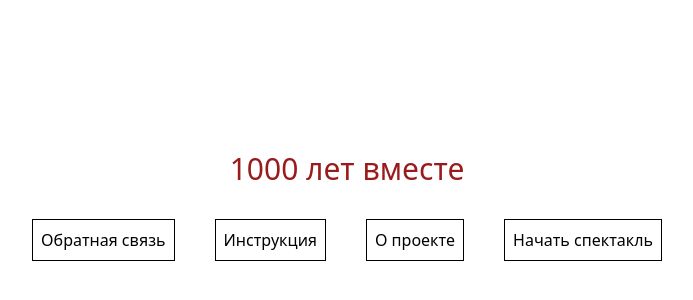
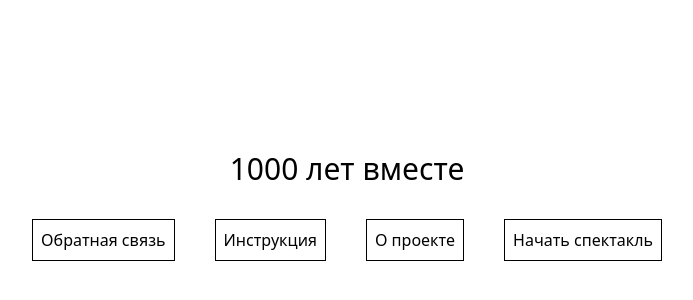
Before and after one commit to DenisFeofanov/1000-years-together, a Next.js app: page / in a window 1280 px wide. Shown: the part 194-494 px from the top of the page, without its empty margins (293-986 px from the left). Built offline with nearby package versions, Linux system fonts and the light colour scheme.

Commit message:
Revert "[test] test preview branch"
This reverts commit a43b061392f435bd5c87b32544c3df83ef267147.

```diff
--- a/src/components/Heading.tsx
+++ b/src/components/Heading.tsx
@@ -3,7 +3,7 @@ interface Props {
 }
 
 function Heading({ children }: Props) {
-  return <h1 className="m-4 text-3xl text-red-800">{children}</h1>;
+  return <h1 className="m-4 text-3xl">{children}</h1>;
 }
 
 export default Heading;
```
